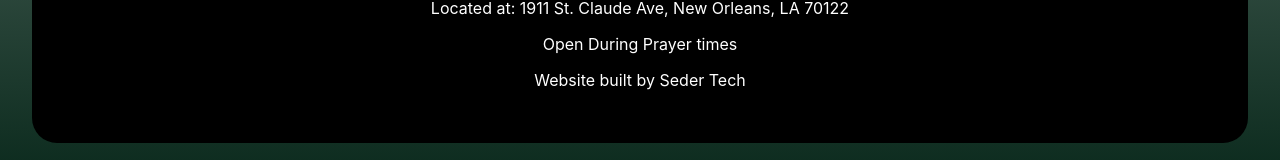
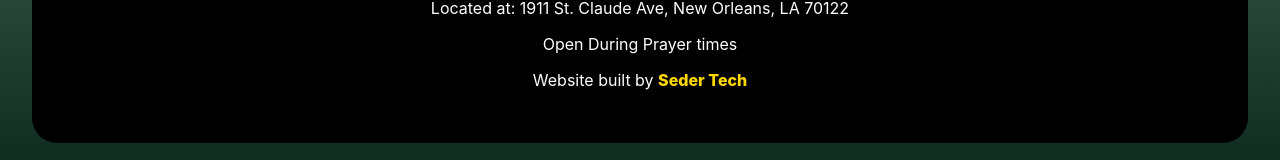
Before and after one commit to Jamalseder7008/Islamic-Center, a React (Vite) app: page / in a window 1280 px wide. Shown: the part 1264-1424 px from the top of the page. Built offline with nearby package versions, Linux system fonts and the light colour scheme; no server answers; what aws-amplify would draw is missing.

Commit message:
color link

```diff
--- a/src/components/Footer.tsx
+++ b/src/components/Footer.tsx
@@ -47,6 +47,10 @@ const Credits = styled.p`
   font-size: 1rem;
 `;
 
+const WebLink = styled.a`
+  color: gold;
+`
+
 const Footer: React.FC = () => {
 
   return (
@@ -64,7 +68,7 @@ const Footer: React.FC = () => {
 
 
         <Credits>
-          Website built by Seder Tech
+          Website built by <WebLink href="https://www.sedertech.com/">Seder Tech</WebLink>
         </Credits>
       </FooterContent>
     </FooterContainer>
--- a/src/components/NavbarElements.tsx
+++ b/src/components/NavbarElements.tsx
@@ -82,6 +82,6 @@ export const NavBtnLink = styled(Link)`
   &:hover {
     transition: all 0.2s ease-in-out;
     background: #fff;
-    color: #0c2b1e;
+    color: gold;
   }
 `;
```
